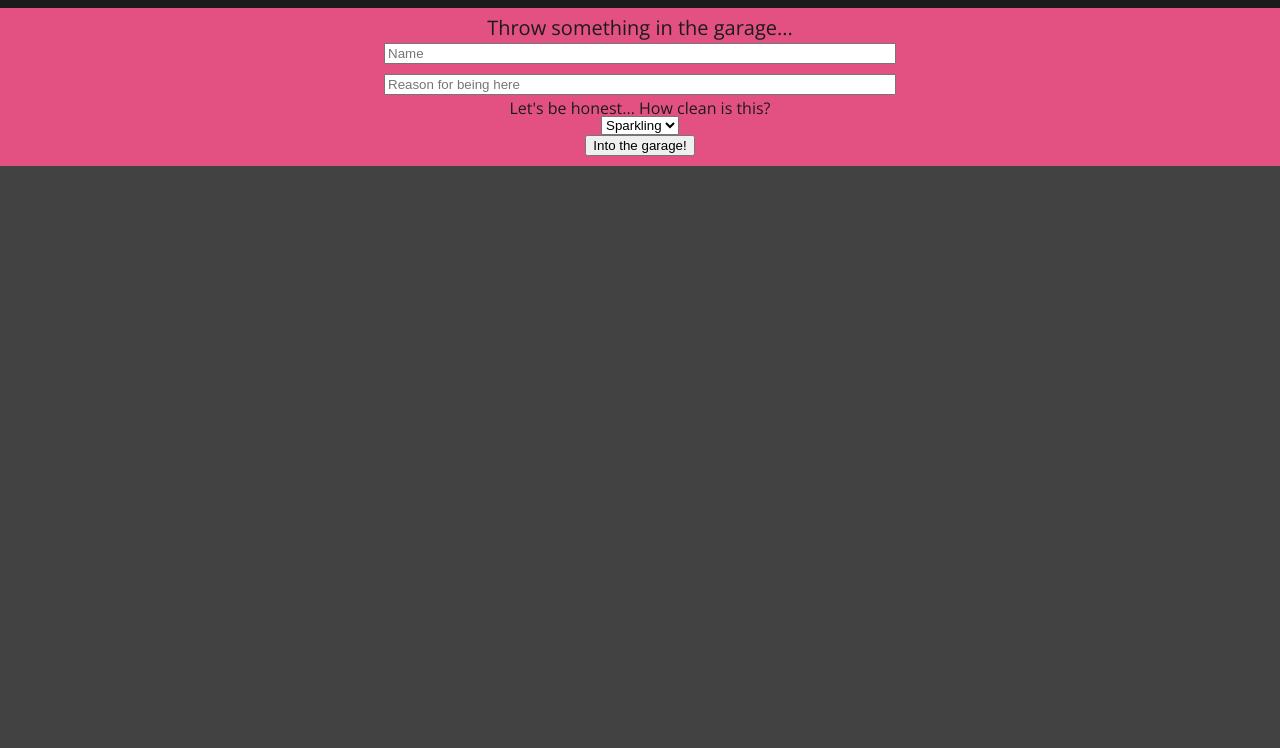
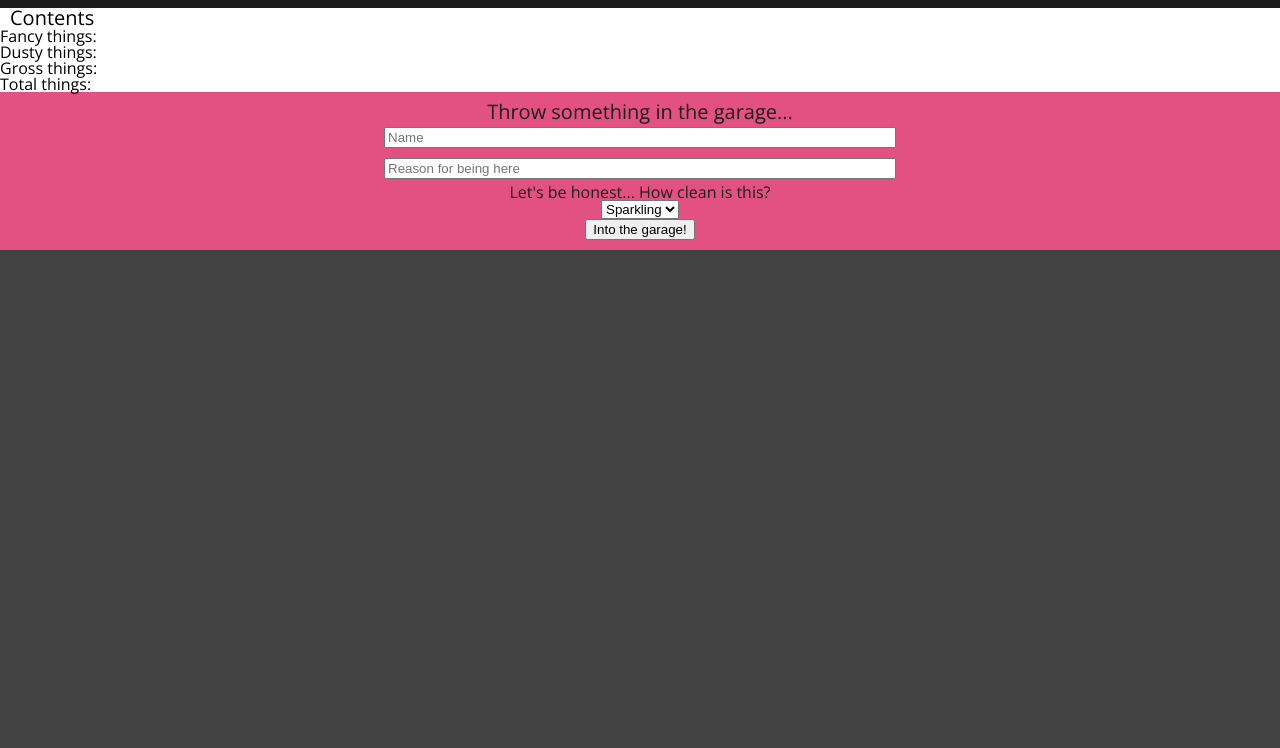
Before and after one commit to juliankyer/garage-bin, a website: page public/index.html in a window 1280 px wide. Shown: the part 52-800 px from the top of the page. Drawn offline with nearby package versions, Linux system fonts and the light colour scheme; no server answers.

Commit message:
Commit for heroku

```diff
--- a/public/index.html
+++ b/public/index.html
@@ -14,6 +14,14 @@
       <h1>Garage Bin</h1>
       <h2>Who knows what's in here???</h2>
     </header>
+
+    <section>
+      <h2>Contents</h2>
+      <p>Fancy things: </p>
+      <p>Dusty things: </p>
+      <p>Gross things: </p>
+      <p>Total things: </p>
+    </section>
 
     <section class="inputs">
       <h2>Throw something in the garage...</h2>
--- a/public/script.js
+++ b/public/script.js
@@ -1,3 +1,5 @@
+
+
 const fetchItems = () => {
   fetch('/api/v1/items')
     .then(response => response.json())
@@ -28,7 +30,6 @@ const appendItems = (items) => {
         <p>Reason for being here: ${reason}</p>
         <div class="status-wrapper">
           <p>Cleanliness: ${cleanliness}</p>
-          <button class="remove">Remove</button>
         </div>
       </li>
     `)
```
Also changed, not shown: README.MD, 1 other file.
